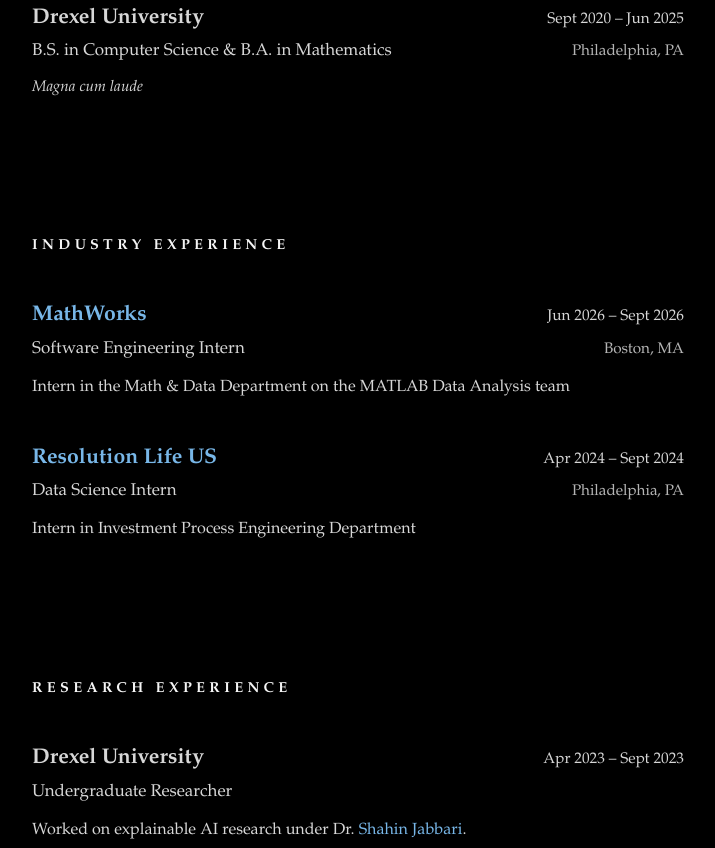
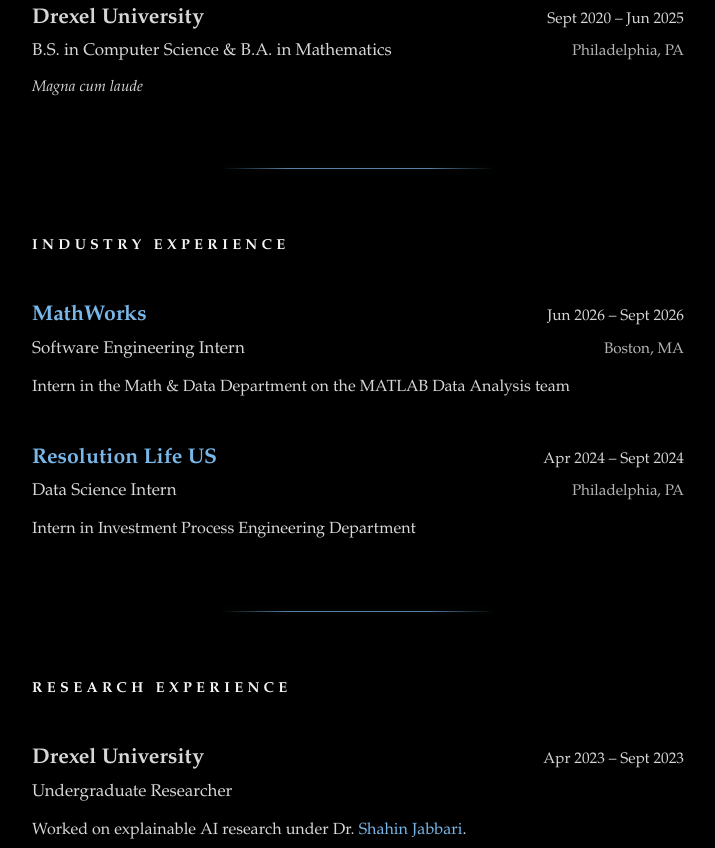
Before and after one commit to mihirrao-10/mihirrao-10.github.io, a website: page index.html in a window 1280 px wide. Shown: the part 1072-1920 px from the top of the page, without its empty margins (282-997 px from the left). Drawn offline with Linux system fonts and the light colour scheme; a web font is replaced by a local one.

Commit message:
Add section dividers

```diff
--- a/index.html
+++ b/index.html
@@ -152,6 +152,28 @@
 
     section {
       padding: 4rem 0;
+    }
+
+    main > section + section {
+      position: relative;
+    }
+
+    main > section + section::before {
+      position: absolute;
+      top: 0;
+      left: 50%;
+      width: min(16rem, 55vw);
+      height: 1px;
+      background: linear-gradient(
+        90deg,
+        transparent,
+        rgba(120, 183, 232, 0.7) 24%,
+        rgba(120, 183, 232, 0.7) 76%,
+        transparent
+      );
+      box-shadow: 0 0 0.55rem rgba(120, 183, 232, 0.14);
+      content: "";
+      transform: translateX(-50%);
     }
 
     .section-heading {
```
